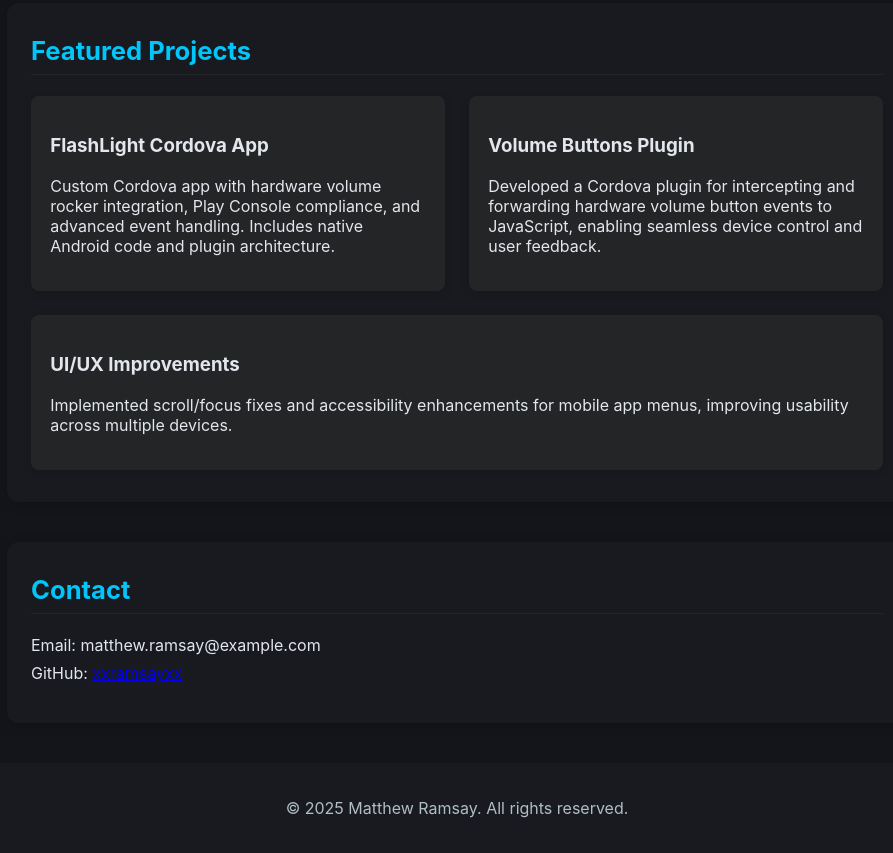
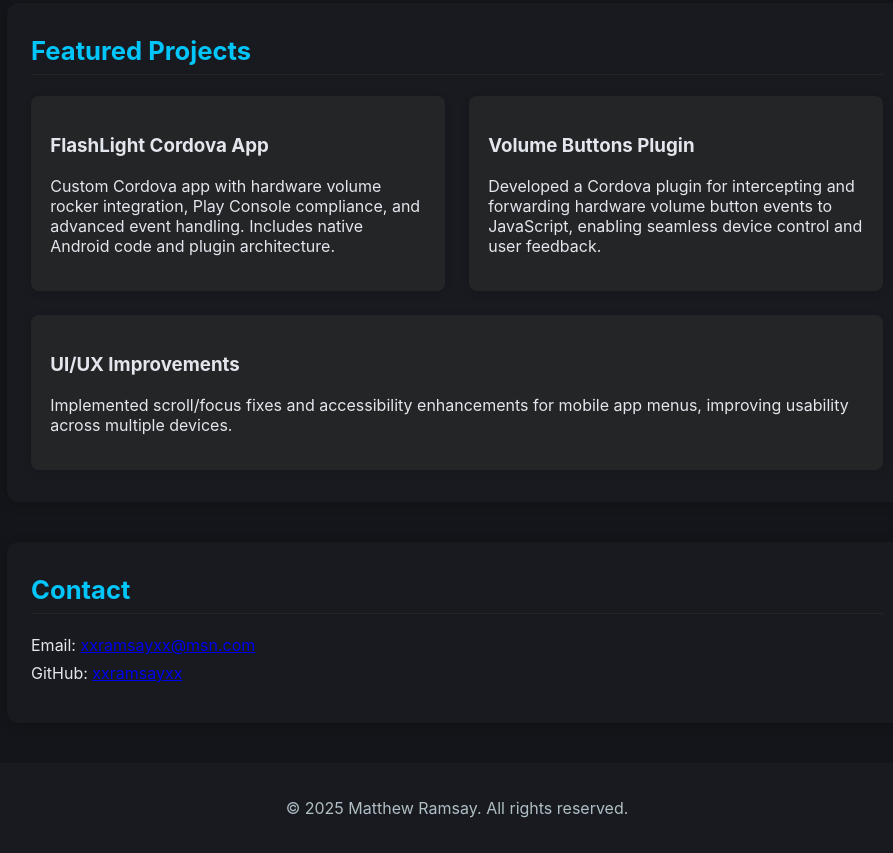
Before and after one commit to xxramsayxx/xxramsayxx.github.io, a plain HTML site: page index.html in a window 1280 px wide. Shown: the part 1033-1886 px from the top of the page, without its empty margins (183-1076 px from the left). Drawn offline with Linux system fonts and the light colour scheme.

Commit message:
Update contact email to xxramsayxx@msn.com

```diff
--- a/index.html
+++ b/index.html
@@ -49,7 +49,7 @@
     </section>
     <section class="contact">
       <h2>Contact</h2>
-      <p>Email: matthew.ramsay@example.com</p>
+      <p>Email: <a href="mailto:xxramsayxx@msn.com">xxramsayxx@msn.com</a></p>
       <p>GitHub: <a href="https://github.com/xxramsayxx" target="_blank">xxramsayxx</a></p>
     </section>
   </main>
```
